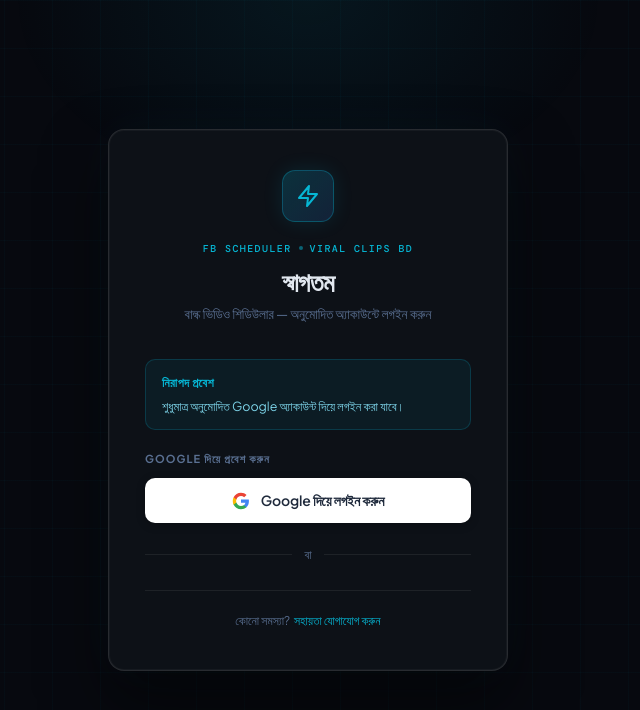
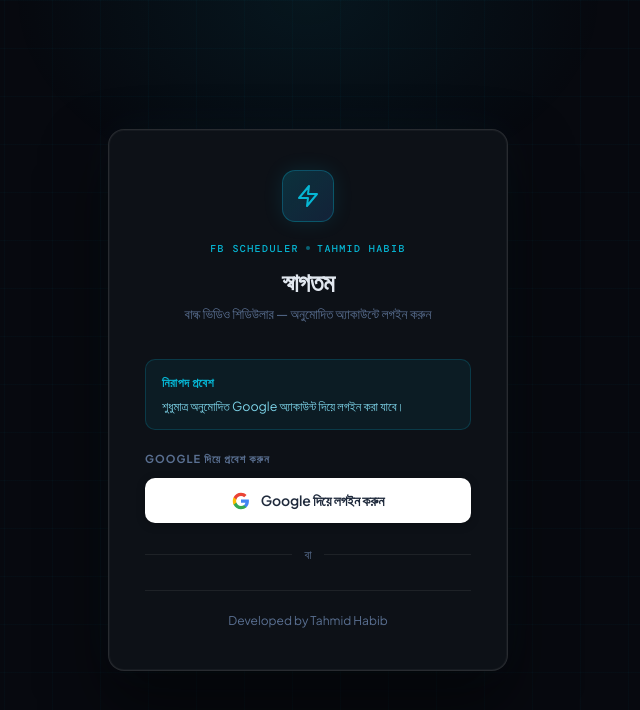
Before and after one commit to tahmidhabib2002/fb-upload, a website: page public/login.html in a window 1280 px wide. Shown: the whole page, without its empty margins (332-972 px from the left). Drawn offline with nearby package versions, Linux system fonts and the light colour scheme; a web font is replaced by a local one.

Commit message:
Update login.html

```diff
--- a/public/login.html
+++ b/public/login.html
@@ -304,7 +304,7 @@
       <div class="brand-tag">
         <span class="brand-tag-text">FB Scheduler</span>
         <span class="brand-tag-dot"></span>
-        <span class="brand-tag-text">Viral Clips BD</span>
+        <span class="brand-tag-text">Tahmid Habib</span>
       </div>
       <h1>স্বাগতম</h1>
       <p>বাল্ক ভিডিও শিডিউলার — অনুমোদিত অ্যাকাউন্টে লগইন করুন</p>
@@ -344,8 +344,7 @@
     </div>
 
     <div class="footer-text">
-      কোনো সমস্যা?&nbsp;
-      <a href="mailto:support@example.com">সহায়তা যোগাযোগ করুন</a>
+      Developed by Tahmid Habib
     </div>
 
   </div>
```
